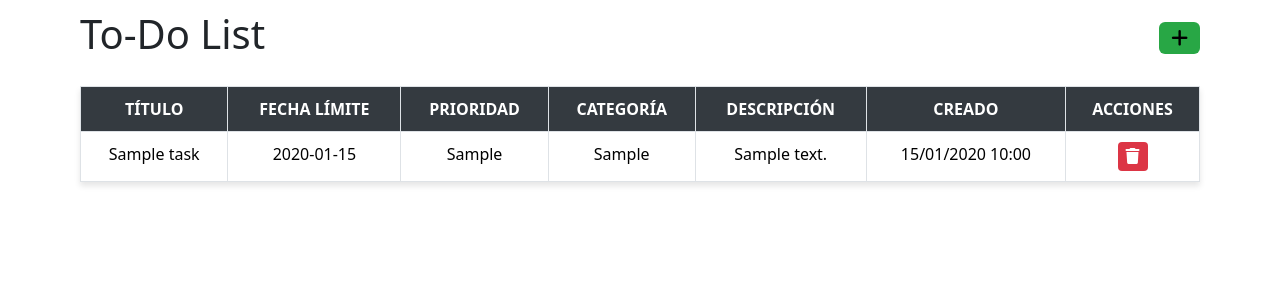
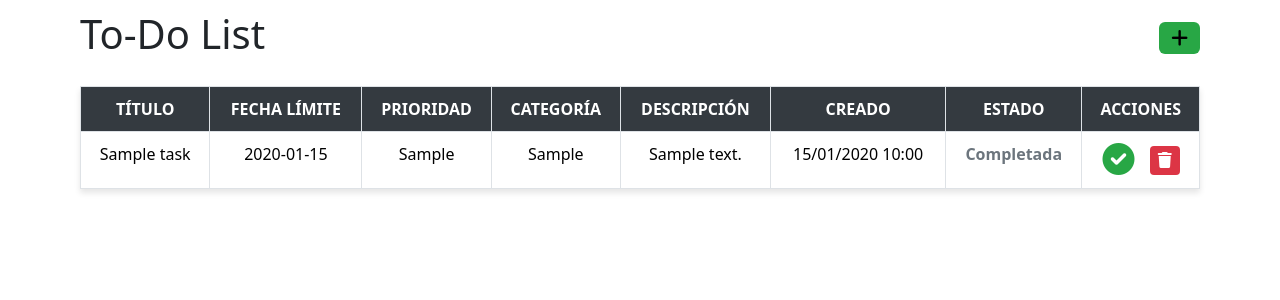
Before and after one commit to mero02/to-do-list, a Flask app: page / in a window 1280 px wide. Shown: the top 300 px of the page. Run offline with Flask 3, Linux system fonts and the light colour scheme; tables that the repository leaves empty hold one stand-in row (values such as "Sample post").

Commit message:
Ahora permite marcar como completada la tarea

```diff
--- a/todo_list/app.py
+++ b/todo_list/app.py
@@ -57,6 +57,16 @@ def delete_task(id):
     db.session.commit()
     return redirect('/')
 
+@app.route('/complete/<int:id>', methods=['POST'])
+def toggle_task_completion(id):
+    task = Task.query.get(id)
+    if not task:
+        return "Tarea no encontrada", 404
+
+    task.done = not task.done
+    db.session.commit()
+    return redirect('/')
+
 if __name__ == "__main__":
     with app.app_context():
         db.create_all()
--- a/todo_list/static/css/styles.css
+++ b/todo_list/static/css/styles.css
@@ -26,6 +26,31 @@
     background-color: #f8f9fa;
 }
 
+/* Ícono de tilde para completar tarea */
+.fa-check-circle {
+    color: #28a745;
+    font-size: 2.0rem;
+    cursor: pointer;
+    margin-right: 10px;
+}
+
+.fa-check-circle:hover {
+    color: #218838;
+}
+
+/* Texto para "Completada" y "No Completada" */
+.table td:nth-child(7) {
+    font-weight: bold;
+    color: #6c757d;
+}
+
+.table td:nth-child(7):contains("Completada") {
+    color: #28a745;
+}
+
+.table td:nth-child(7):contains("No Completada") {
+    color: #dc3545;
+}
 /* Botón de agregar */
 .btn-primary {
     display: flex;
--- a/todo_list/static/js/scripts.js
+++ b/todo_list/static/js/scripts.js
@@ -12,3 +12,25 @@ document.addEventListener('DOMContentLoaded', () => {
         deleteForm.action = `/delete/${taskId}`;
     });
 });
+
+function toggleCompletion(taskId, button) {
+    fetch(`/complete/${taskId}`, { method: 'POST' })
+        .then(response => {
+            if (response.ok) {
+                const row = button.closest('tr');
+                if (button.classList.contains('btn-outline-success')) {
+                    button.classList.remove('btn-outline-success');
+                    button.classList.add('btn-success');
+                    button.textContent = 'Completada';
+                    row.classList.add('table-success');
+                } else {
+                    button.classList.remove('btn-success');
+                    button.classList.add('btn-outline-success');
+                    button.textContent = 'Completar';
+                    row.classList.remove('table-success');
+                }
+            } else {
+                console.error('Error al cambiar el estado de la tarea');
+            }
+        });
+}
--- a/todo_list/templates/index.html
+++ b/todo_list/templates/index.html
@@ -9,7 +9,6 @@
             <i class="fas fa-plus"></i>
         </button>
     </div>
-
     <!-- Tabla para mostrar las tareas -->
     <table class="table table-bordered table-hover">
         <thead class="table-dark">
@@ -20,6 +19,7 @@
                 <th>Categoría</th>
                 <th>Descripción</th>
                 <th>Creado</th>
+                <th>Estado</th>
                 <th>Acciones</th>
             </tr>
         </thead>
@@ -32,17 +32,18 @@
                 <td>{{ task.category if task.category else "No especificada" }}</td>
                 <td>{{ task.description if task.description else "No hay descripción" }}</td>
                 <td>{{ task.created_at.strftime('%d/%m/%Y %H:%M') }}</td>
+                <td>{{ 'Completada' if task.done else 'No Completada' }}</td>
                 <td>
-                    {% if task.id %}
-                    <button title="Eliminar Tarea"
-                            class="btn btn-danger btn-sm"
-                            data-bs-toggle="modal"
-                            data-bs-target="#deleteTaskModal"
-                            data-task-id="{{ task.id }}"
-                            data-task-title="{{ task.title }}">
+                    <!-- Ícono de tilde para cambiar estado -->
+                    <form action="/complete/{{ task.id }}" method="POST" style="display:inline;">
+                        <button type="submit" class="btn btn-link p-0">
+                            <i class="fas fa-check-circle" title="Marcar como {{ 'No Completada' if task.done else 'Completada' }}"></i>
+                        </button>
+                    </form>
+                    <!-- Ícono de basura para eliminar -->
+                    <button title="Eliminar Tarea" class="btn btn-danger btn-sm" data-bs-toggle="modal" data-bs-target="#deleteTaskModal" data-task-id="{{ task.id }}" data-task-title="{{ task.title }}">
                         <i class="fas fa-trash"></i>
                     </button>
-                    {% endif %}
                 </td>
             </tr>
             {% endfor %}
```
Also changed, not shown: README.md.
